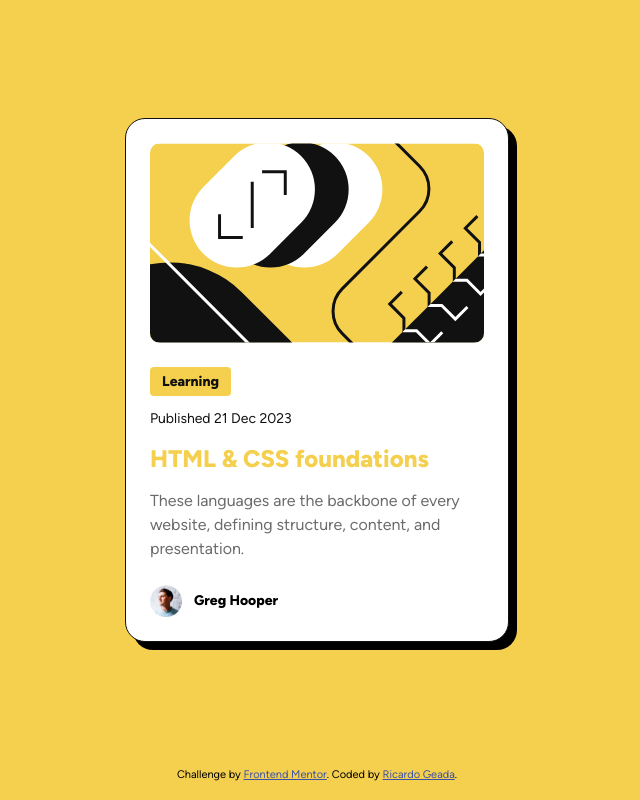
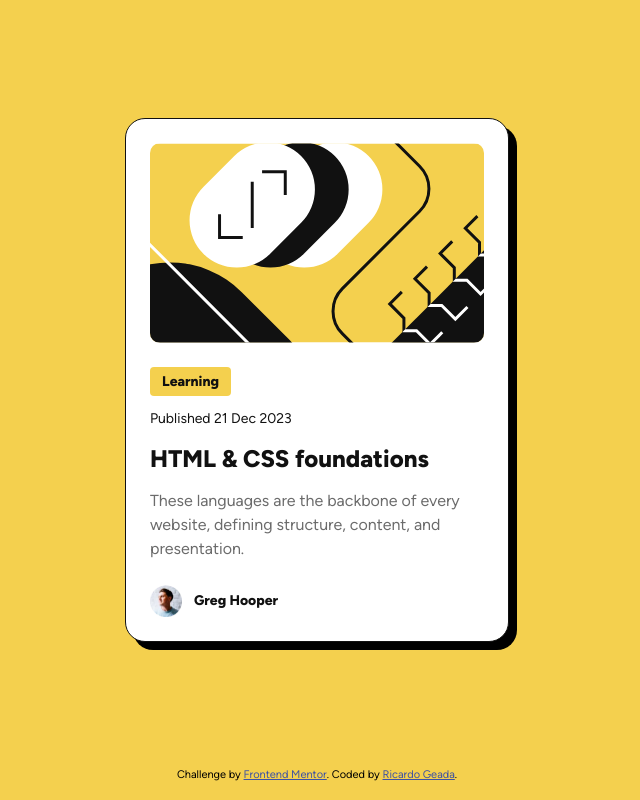
Before and after one commit to RicardoGeada/fm-bloq-preview-card, a plain HTML site: page index.html in a window 1280 px wide. Shown: the whole page, without its empty margins (323-963 px from the left). Drawn offline with Linux system fonts and the light colour scheme.

Commit message:
update link hover and focus

```diff
--- a/index.html
+++ b/index.html
@@ -18,7 +18,7 @@
       <div class="content">
         <p class="category t3b">Learning</p>
         <time class="publish-date t3" datetime="2023-12-21">Published 21 Dec 2023</time>
-        <h2 class="title t1">HTML & CSS foundations</h2>
+        <a class="title t1" href="#">HTML & CSS foundations</a>
         <p class="description t2">These languages are the backbone of every website, defining structure, content, and presentation.</p>
       </div>
       <div class="author">
--- a/styles.css
+++ b/styles.css
@@ -72,10 +72,6 @@ main {
   gap: var(--space-300);
 }
 
-.blog-preview-card:hover {
-  cursor: pointer;
-}
-
 .blog-preview-card img {
   border-radius: 10px;
 }
@@ -96,6 +92,14 @@ main {
 }
 
 .title {
+  cursor: pointer;
+  color: var(--color-gray-950);
+  text-decoration: none;
+  outline: transparent;
+}
+
+.title:hover,
+.title:focus {
   color: var(--color-yellow);
 }
 
@@ -107,6 +111,10 @@ main {
     display: flex;
     align-items: center;
     gap: var(--space-150);
+}
+
+.author .name {
+  color: var(--color-gray-950);
 }
 
 .author img {
```
